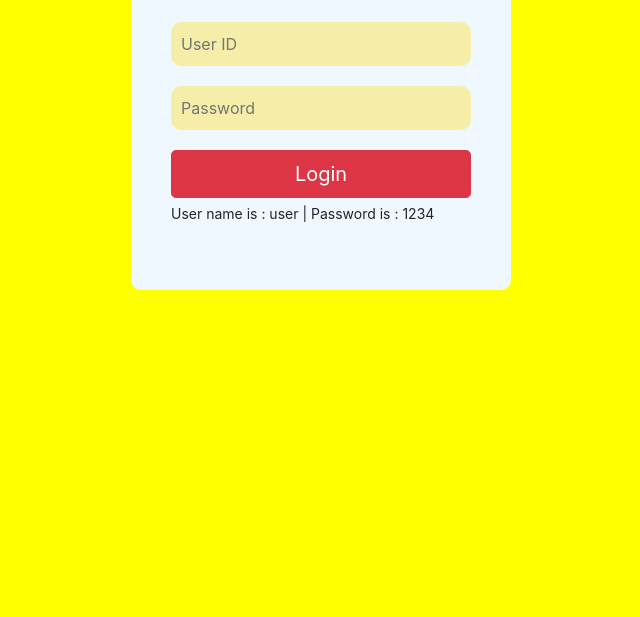
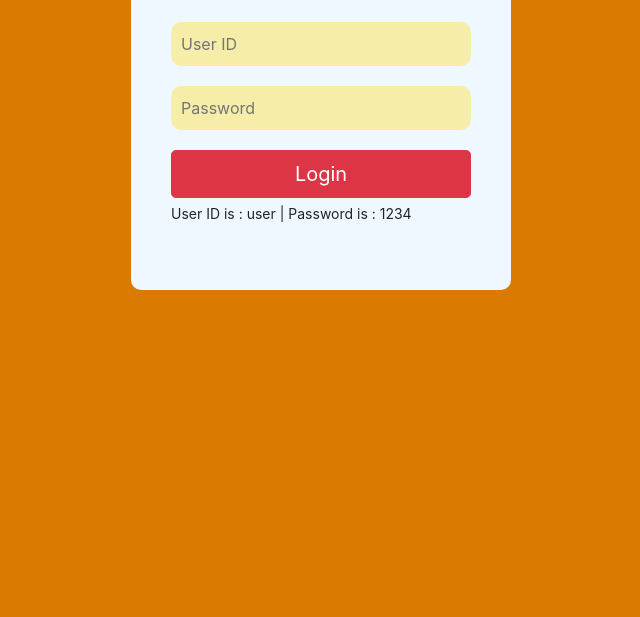
Before and after one commit to samithawijesekara/Simple-Login-Pass-with-Javascript, a plain HTML site: page index.html in a window 1280 px wide. Shown: the part 183-800 px from the top of the page, without its empty margins (319-959 px from the left). Drawn offline with Linux system fonts and the light colour scheme.

Commit message:
Did some changes on html, css files & screenshot images

```diff
--- a/css/style.css
+++ b/css/style.css
@@ -1,5 +1,5 @@
 body {
-    background-color: yellow;
+    background-color: rgb(218, 123, 0);
 }
 
 .wrap {
--- a/index.html
+++ b/index.html
@@ -20,7 +20,7 @@
             <input type="text" id="userId" placeholder="User ID" required="" autofocus="">
             <input type="password" id="userPassword" placeholder="Password" required="" autofocus="">
             <button id="loginPass" class="btn btn-block btn-lg btn-danger" onclick="bypass()">Login</button>
-            <p class="txt">User name is : user | Password is : 1234</p>
+            <p class="txt">User ID is : user | Password is : 1234</p>
         </div>
     </div>
 
```
Also changed, not shown: log.html (+1 -1 lines), img/screenshot_a.JPG, img/screenshot_b.JPG, img/screenshot_c.JPG, img/screenshot_d.JPG, img/screenshot_e.JPG, img/screenshot_f.JPG.
